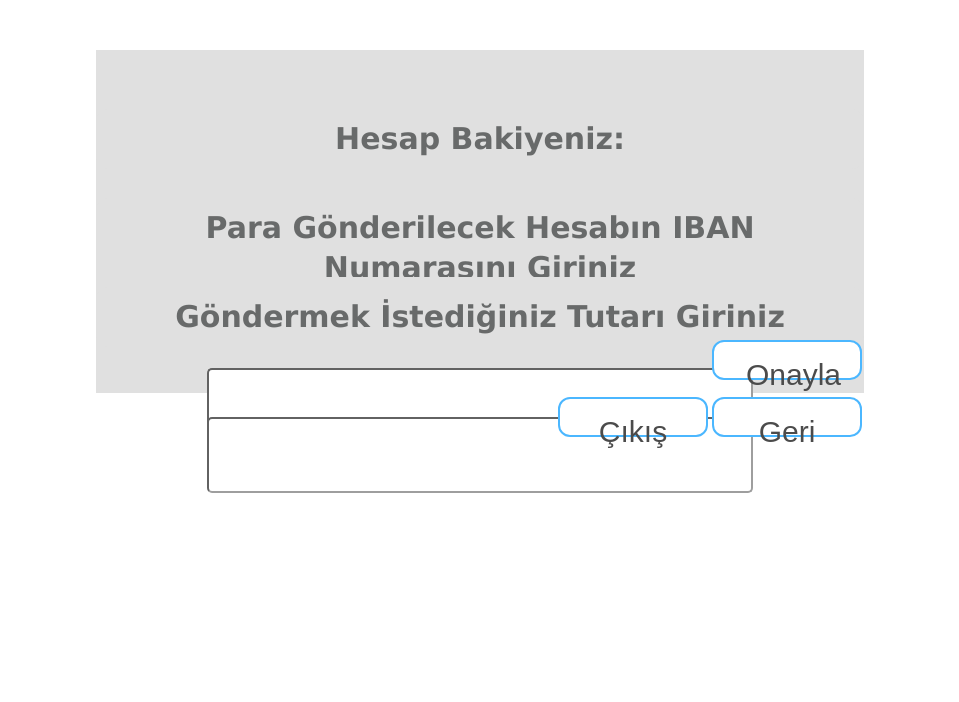
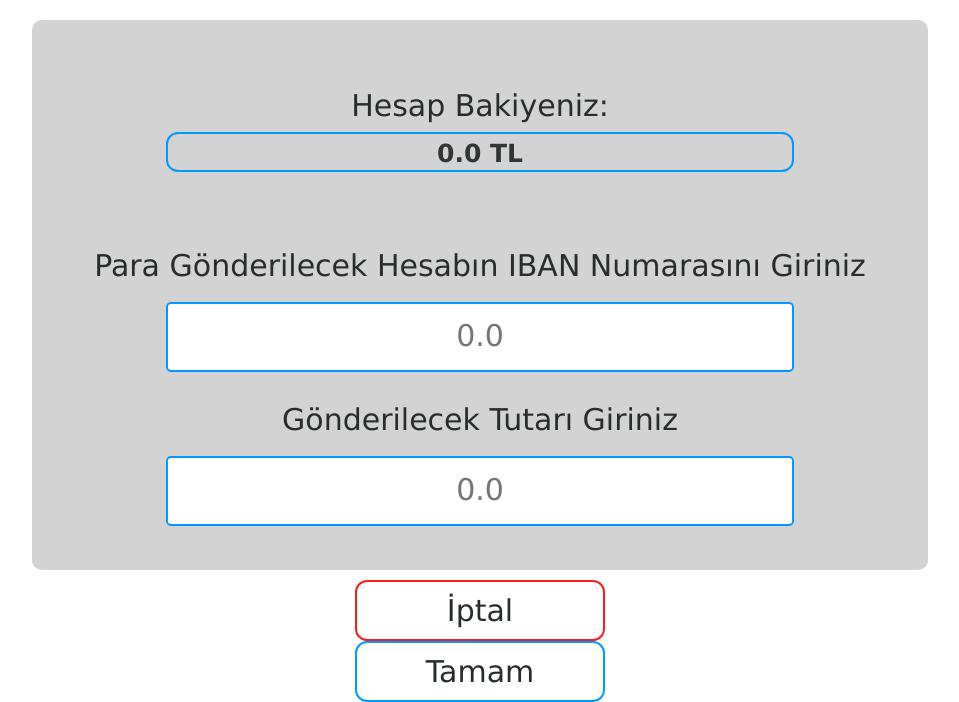
Before and after one commit to OykuE/Frontend-ATMapplication, a PHP site: page /paragonder.php in a window 1280 px wide. Shown: the part 200-902 px from the top of the page, without its empty margins (160-1119 px from the left). Before the commit the page ends 693 px from the top, so only its background shows below. Run offline with PHP 8.4, Linux system fonts and the light colour scheme.

Commit message:
update paragonder page style update tamam button update iptal button

```diff
--- a/paragonder.php
+++ b/paragonder.php
@@ -3,7 +3,8 @@
     <head>
         <meta charset="UTF-8">
         <meta name="viewport" content="width=device.width, initial-scale=1.0, shrink-to-fit=no">
-        <link rel="stylesheet" href="style.css">
+        <link href="css\bootstrap.min.css" rel="stylesheet"/>
+        <link href="css\style.css" rel="stylesheet"/>
         <title>TürksatBank</title>
     </head>
     <body>
@@ -11,26 +12,31 @@
 
         </header>
 
-        <div class="hesabim_content">
+        <div class="giris">
+        </br>
         </br>
                 <div class="label">
-                    <Label><h3>Hesap Bakiyeniz: </h3></Label>
-                    <Textbox></Textbox>
-                </div></br>
+                    <Label><h3>Hesap Bakiyeniz:</h3></Label></br>
+                    <label class="output"><b>0.0 TL</b></label><br><br>
+                </div></br></br></br></br></br>
                 <div class="label">
-                    <Label><h3>Para Gönderilecek Hesabın IBAN Numarasını Giriniz</h3></Label><br>
-                    <input type="text">
-                </div></br>
-                <div class="label">
-                    <Label><h3>Göndermek İstediğiniz Tutarı Giriniz</h3></Label><br>
-                    <input type="text">
-                </div></br>
-                <button type="submit" class="button tamam">Onayla</button>
-                </br>
-                </br>
-                </br>
-               <a href="secimekrani.php"><button class="button tamam">Geri</button></a>
-               <a href="index.php"><button class="button tamam">Çıkış</button>
+                    <Label><h3>Para Gönderilecek Hesabın IBAN Numarasını Giriniz</h3></Label>
+                    <div class="user">
+                    <input class="output" type="text" name="iban" placeholder="0.0">
+                    </div>
+                    <Label><h3>Gönderilecek Tutarı Giriniz</h3></Label>
+                    <div class="user">
+                    <input class="output" type="text" name="gonderilecektutar" placeholder="0.0">
+                    </div>
+                </div>
         </div>
+                <div class="footer">
+                    <div class="btn-group" role="group">
+                        <a href="secimekrani.php"><button type="button" class="btn btn-iptal">İptal</button></a>
+                    </div>
+                    <div class="btn-group" role="group">
+                        <button type="submit" class="btn btn-onay">Tamam</button>
+                </div>
+
     </body>
 </html>
```
